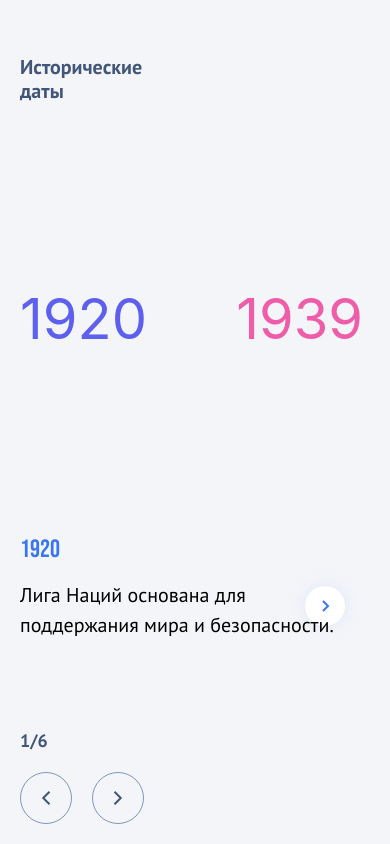
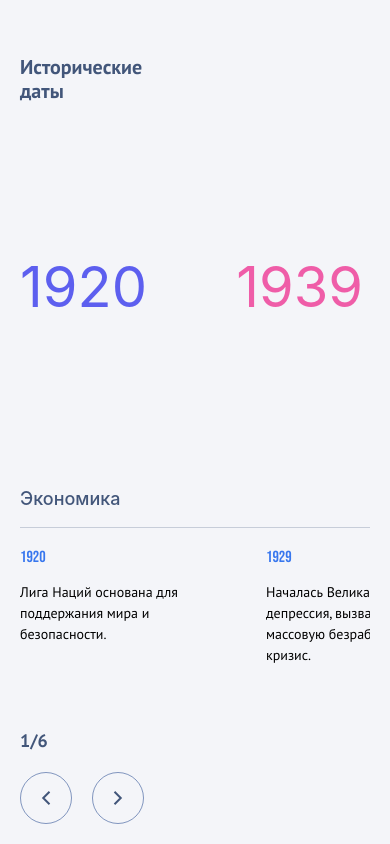
Before and after one commit to DomnitskiyOleg/only-dates, a React (Create React App) app: page / in a window 390 px wide. Built offline with nearby package versions, Linux system fonts and the light colour scheme; a web font is replaced by a local one.

Commit message:
Add title handling in DateSwiper component

```diff
--- a/src/components/Swiper/index.tsx
+++ b/src/components/Swiper/index.tsx
@@ -9,16 +9,21 @@
 import { SwiperSlide, Swiper } from 'swiper/react'
 import classNames from 'classnames'
 import { useEffect, useRef, useState } from 'react'
+import Divider from '../Divider'
+import useMediaQuery from '../../hooks'
 
 type Props = {
   dates: PeriodDate[]
+  title?: string
 }
 
 export default function DateSwiper(props: Props) {
   const elementRef = useRef(null)
-  const { dates } = props
 
+  const { dates, title } = props
+  const isMobile = useMediaQuery()
   const [datesToRender, setDatesToRender] = useState<PeriodDate[]>([])
+  const [titleToRender, settitleToRender] = useState('')
 
   useEffect(() => {
     gsap.to(elementRef.current, {
@@ -27,18 +32,35 @@
       ease: 'none',
       onComplete: () => {
         setDatesToRender(dates)
+        settitleToRender(title || '')
         gsap.to(elementRef.current, {
           opacity: 1,
           delay: 0.4,
-          duration: 0.6,
+          duration: 0.8,
           ease: 'none',
+          onStart: () => {
+            if (!isMobile) return
+            gsap.fromTo(
+              elementRef.current,
+              { y: 40 },
+              { y: 0, duration: 0.5, ease: 'power2.out' },
+            )
+          },
         })
       },
     })
-  }, [dates])
+  }, [dates, isMobile, title])
+
   return (
     <div ref={elementRef} className={classes.wrapper}>
+      {isMobile && (
+        <>
+          <h2 className={classes.title}>{titleToRender}</h2>
+          <Divider />
+        </>
+      )}
       <Swiper
+        style={{ minHeight: isMobile ? 122 : 132 }}
         modules={[Navigation, Pagination]}
         navigation={{
           disabledClass: classes.navigationHidden,
@@ -53,13 +75,8 @@
         {datesToRender.map((v, i) => (
           <SwiperSlide
             key={`${v.year}-${i}`}
-            style={{
-              display: 'flex',
-              flexDirection: 'column',
-              cursor: 'pointer',
-              maxWidth: 320,
-              gap: 15,
-            }}
+            className={classes.slide}
+            style={{ maxWidth: isMobile ? 166 : 320 }}
           >
             <p className={classes.year}>{v.year}</p>
             <p className={classes.description}>{v.eventDescription}</p>
--- a/src/components/Swiper/swiper.module.scss
+++ b/src/components/Swiper/swiper.module.scss
@@ -6,12 +6,29 @@
   @media (max-width: 1010px) {
     padding: 0;
   }
+  .slide {
+    display: flex;
+    flex-direction: column;
+    cursor: pointer;
+    gap: 15px;
+  }
+  .title {
+    font-size: 18px;
+    font-weight: 500;
+    color: #42567a;
+    min-height: 25px;
+  }
   .description {
     font-size: 20px;
     font-family: 'PT Sans', sans-serif;
     font-weight: 400;
     font-style: normal;
     line-height: 30px;
+
+    @media (max-width: 1010px) {
+      font-size: 14px;
+      line-height: 21px;
+    }
   }
 
   .year {
@@ -21,6 +38,11 @@
     font-weight: 400;
     font-style: normal;
     line-height: 30px;
+
+    @media (max-width: 1010px) {
+      font-size: 16px;
+      line-height: 19px;
+    }
   }
 
   .navigationHidden {
@@ -31,6 +53,10 @@
     position: absolute;
     // shadow layout height (from figma): 15px
     top: 36px;
+
+    @media (max-width: 1010px) {
+      display: none;
+    }
   }
 
   .nextButton {
```
